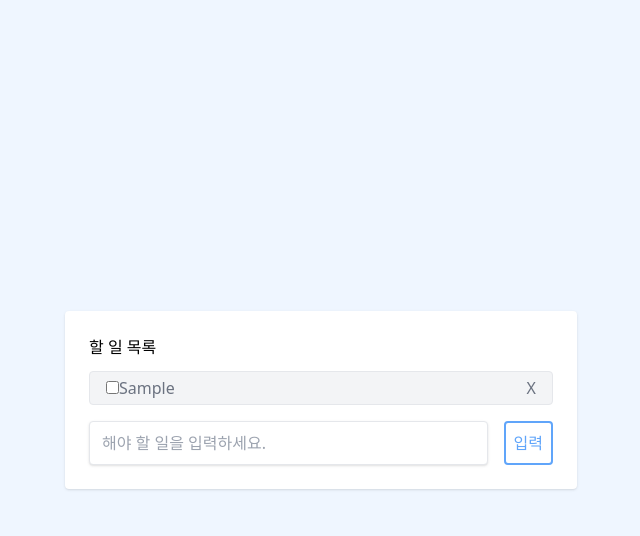
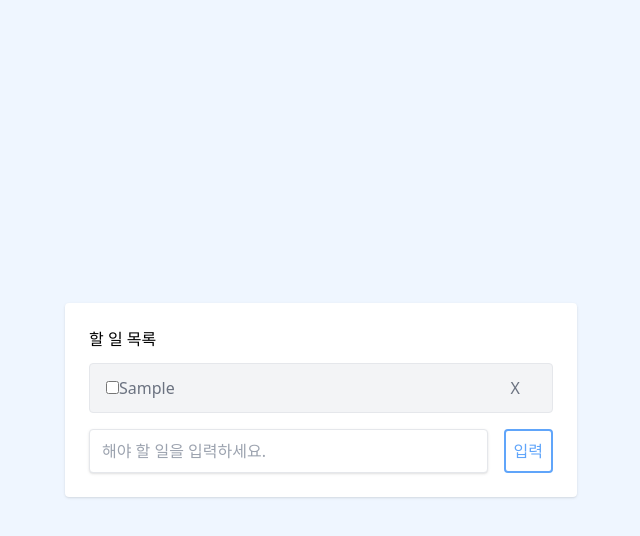
Before and after one commit to parksunyku/REACT_todo-app, a React (Vite) app: page / in a window 1280 px wide. Both pictures are taken after typing "Sample" into the empty fields and a click on the input "입력". Shown: the top 536 px of the page, without its empty margins (319-959 px from the left). Built offline with nearby package versions, Linux system fonts and the light colour scheme; the HTML template or start-up script is replaced by a standard one.

Commit message:
tailwindCss로 ToDo 앱 스타일링 해주기

```diff
--- a/src/components/List.jsx
+++ b/src/components/List.jsx
@@ -19,15 +19,15 @@ export default function List({ todoData, setTodoData }) {
       {todoData.map((data) => (
         <div key={data.id}>
           <div className='flex items-center justify-between w-full px-4 py-1 my-2 text-gray-500 bg-gray-100 border rounded'>
-            <div>
+            <div className='items-center'>
               <input
                 type='checkbox'
                 onChange={() => handleCompleteChange(data.id)}
               />
-              <span>{data.title}</span>
+              <span className={data.completed ? "line-through" : undefined}>{data.title}</span>
             </div>
             <div>
-              <button onClick={() => handleClick(data.id)}>X</button>
+              <button className='px-4 py-2 float-right' onClick={() => handleClick(data.id)}>X</button>
             </div>
           </div>
         </div>
```
